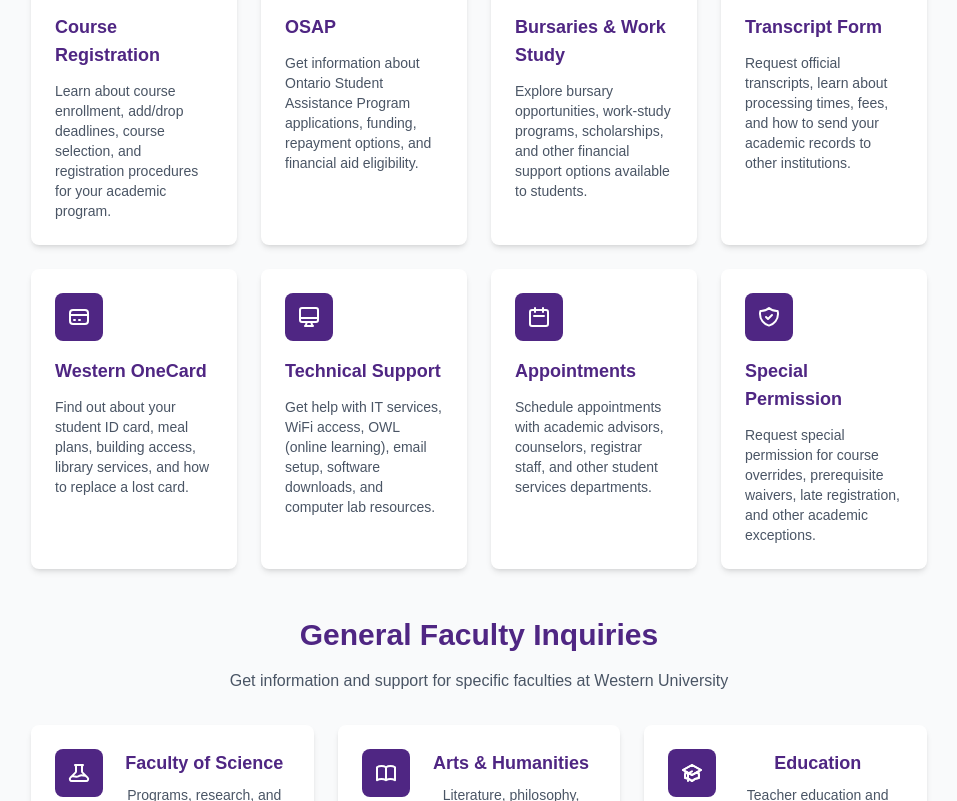
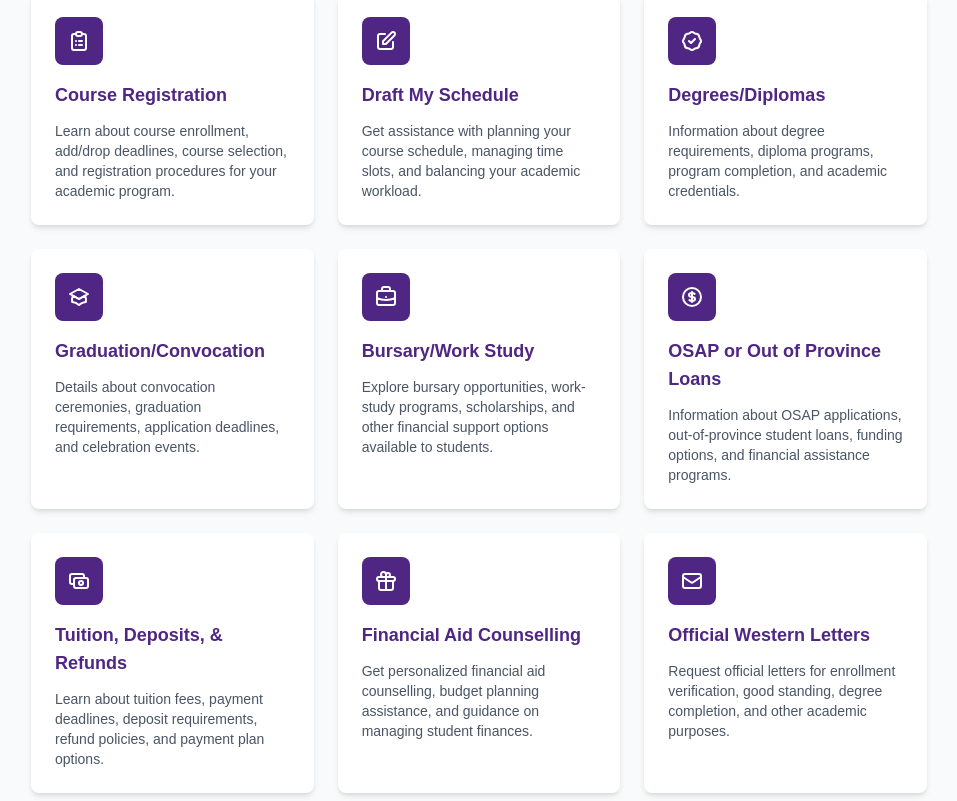
Before and after one commit to ArjaynP/uwo-chatbot, a Next.js app: page / in a window 1280 px wide. Shown: the part 1099-1900 px from the top of the page, without its empty margins (161-1118 px from the left). Built offline with nearby package versions, Linux system fonts and the light colour scheme.

Commit message:
Changed the Topics for Student Central

```diff
--- a/app/page.tsx
+++ b/app/page.tsx
@@ -72,8 +72,9 @@ export default function Home() {
 
           {/* Topics Section */}
           <div className="mb-12">
-            <h2 className="text-3xl font-bold text-[#4F2683] mb-8">What Can I Help You With?</h2>
-            <div className="grid grid-cols-1 md:grid-cols-2 lg:grid-cols-4 gap-6 text-left">
+            <h1 className="text-3xl font-bold text-[#4F2683] mb-8">What Can I Help You With?</h1>
+            <h2 className="text-3xl font-bold text-[#4F2683] mb-8">Student Central</h2>
+            <div className="grid grid-cols-1 md:grid-cols-2 lg:grid-cols-3 gap-6 text-left">
               {/* Course Registration */}
               <div className="bg-white rounded-lg shadow-md p-6 hover:shadow-lg transition-shadow">
                 <div className="w-12 h-12 bg-[#4F2683] rounded-lg flex items-center justify-center mb-4">
@@ -87,94 +88,160 @@ export default function Home() {
                 </p>
               </div>
 
-              {/* OSAP */}
+              {/* Draft My Schedule */}
+              <div className="bg-white rounded-lg shadow-md p-6 hover:shadow-lg transition-shadow">
+                <div className="w-12 h-12 bg-[#4F2683] rounded-lg flex items-center justify-center mb-4">
+                  <svg className="w-6 h-6 text-white" fill="none" stroke="currentColor" viewBox="0 0 24 24">
+                    <path strokeLinecap="round" strokeLinejoin="round" strokeWidth={2} d="M11 5H6a2 2 0 00-2 2v11a2 2 0 002 2h11a2 2 0 002-2v-5m-1.414-9.414a2 2 0 112.828 2.828L11.828 15H9v-2.828l8.586-8.586z" />
+                  </svg>
+                </div>
+                <h3 className="text-lg font-semibold text-[#4F2683] mb-3">Draft My Schedule</h3>
+                <p className="text-sm text-gray-600">
+                  Get assistance with planning your course schedule, managing time slots, and balancing your academic workload.
+                </p>
+              </div>
+
+              {/* Degrees/Diplomas */}
+              <div className="bg-white rounded-lg shadow-md p-6 hover:shadow-lg transition-shadow">
+                <div className="w-12 h-12 bg-[#4F2683] rounded-lg flex items-center justify-center mb-4">
+                  <svg className="w-6 h-6 text-white" fill="none" stroke="currentColor" viewBox="0 0 24 24">
+                    <path strokeLinecap="round" strokeLinejoin="round" strokeWidth={2} d="M9 12l2 2 4-4M7.835 4.697a3.42 3.42 0 001.946-.806 3.42 3.42 0 014.438 0 3.42 3.42 0 001.946.806 3.42 3.42 0 013.138 3.138 3.42 3.42 0 00.806 1.946 3.42 3.42 0 010 4.438 3.42 3.42 0 00-.806 1.946 3.42 3.42 0 01-3.138 3.138 3.42 3.42 0 00-1.946.806 3.42 3.42 0 01-4.438 0 3.42 3.42 0 00-1.946-.806 3.42 3.42 0 01-3.138-3.138 3.42 3.42 0 00-.806-1.946 3.42 3.42 0 010-4.438 3.42 3.42 0 00.806-1.946 3.42 3.42 0 013.138-3.138z" />
+                  </svg>
+                </div>
+                <h3 className="text-lg font-semibold text-[#4F2683] mb-3">Degrees/Diplomas</h3>
+                <p className="text-sm text-gray-600">
+                  Information about degree requirements, diploma programs, program completion, and academic credentials.
+                </p>
+              </div>
+
+              {/* Graduation/Convocation */}
+              <div className="bg-white rounded-lg shadow-md p-6 hover:shadow-lg transition-shadow">
+                <div className="w-12 h-12 bg-[#4F2683] rounded-lg flex items-center justify-center mb-4">
+                  <svg className="w-6 h-6 text-white" fill="none" stroke="currentColor" viewBox="0 0 24 24">
+                    <path strokeLinecap="round" strokeLinejoin="round" strokeWidth={2} d="M12 14l9-5-9-5-9 5 9 5z" />
+                    <path strokeLinecap="round" strokeLinejoin="round" strokeWidth={2} d="M12 14l6.16-3.422a12.083 12.083 0 01.665 6.479A11.952 11.952 0 0012 20.055a11.952 11.952 0 00-6.824-2.998 12.078 12.078 0 01.665-6.479L12 14z" />
+                  </svg>
+                </div>
+                <h3 className="text-lg font-semibold text-[#4F2683] mb-3">Graduation/Convocation</h3>
+                <p className="text-sm text-gray-600">
+                  Details about convocation ceremonies, graduation requirements, application deadlines, and celebration events.
+                </p>
+              </div>
+
+              {/* Bursary/Work Study */}
+              <div className="bg-white rounded-lg shadow-md p-6 hover:shadow-lg transition-shadow">
+                <div className="w-12 h-12 bg-[#4F2683] rounded-lg flex items-center justify-center mb-4">
+                  <svg className="w-6 h-6 text-white" fill="none" stroke="currentColor" viewBox="0 0 24 24">
+                    <path strokeLinecap="round" strokeLinejoin="round" strokeWidth={2} d="M21 13.255A23.931 23.931 0 0112 15c-3.183 0-6.22-.62-9-1.745M16 6V4a2 2 0 00-2-2h-4a2 2 0 00-2 2v2m4 6h.01M5 20h14a2 2 0 002-2V8a2 2 0 00-2-2H5a2 2 0 00-2 2v10a2 2 0 002 2z" />
+                  </svg>
+                </div>
+                <h3 className="text-lg font-semibold text-[#4F2683] mb-3">Bursary/Work Study</h3>
+                <p className="text-sm text-gray-600">
+                  Explore bursary opportunities, work-study programs, scholarships, and other financial support options available to students.
+                </p>
+              </div>
+
+              {/* OSAP or Out of Province Loans */}
               <div className="bg-white rounded-lg shadow-md p-6 hover:shadow-lg transition-shadow">
                 <div className="w-12 h-12 bg-[#4F2683] rounded-lg flex items-center justify-center mb-4">
                   <svg className="w-6 h-6 text-white" fill="none" stroke="currentColor" viewBox="0 0 24 24">
                     <path strokeLinecap="round" strokeLinejoin="round" strokeWidth={2} d="M12 8c-1.657 0-3 .895-3 2s1.343 2 3 2 3 .895 3 2-1.343 2-3 2m0-8c1.11 0 2.08.402 2.599 1M12 8V7m0 1v8m0 0v1m0-1c-1.11 0-2.08-.402-2.599-1M21 12a9 9 0 11-18 0 9 9 0 0118 0z" />
                   </svg>
                 </div>
-                <h3 className="text-lg font-semibold text-[#4F2683] mb-3">OSAP</h3>
+                <h3 className="text-lg font-semibold text-[#4F2683] mb-3">OSAP or Out of Province Loans</h3>
                 <p className="text-sm text-gray-600">
-                  Get information about Ontario Student Assistance Program applications, funding, repayment options, and financial aid eligibility.
+                  Information about OSAP applications, out-of-province student loans, funding options, and financial assistance programs.
                 </p>
               </div>
 
-              {/* Bursaries & Work Study */}
+              {/* Tuition, Deposits, & Refunds */}
               <div className="bg-white rounded-lg shadow-md p-6 hover:shadow-lg transition-shadow">
                 <div className="w-12 h-12 bg-[#4F2683] rounded-lg flex items-center justify-center mb-4">
                   <svg className="w-6 h-6 text-white" fill="none" stroke="currentColor" viewBox="0 0 24 24">
-                    <path strokeLinecap="round" strokeLinejoin="round" strokeWidth={2} d="M21 13.255A23.931 23.931 0 0112 15c-3.183 0-6.22-.62-9-1.745M16 6V4a2 2 0 00-2-2h-4a2 2 0 00-2 2v2m4 6h.01M5 20h14a2 2 0 002-2V8a2 2 0 00-2-2H5a2 2 0 00-2 2v10a2 2 0 002 2z" />
+                    <path strokeLinecap="round" strokeLinejoin="round" strokeWidth={2} d="M17 9V7a2 2 0 00-2-2H5a2 2 0 00-2 2v6a2 2 0 002 2h2m2 4h10a2 2 0 002-2v-6a2 2 0 00-2-2H9a2 2 0 00-2 2v6a2 2 0 002 2zm7-5a2 2 0 11-4 0 2 2 0 014 0z" />
                   </svg>
                 </div>
-                <h3 className="text-lg font-semibold text-[#4F2683] mb-3">Bursaries & Work Study</h3>
+                <h3 className="text-lg font-semibold text-[#4F2683] mb-3">Tuition, Deposits, & Refunds</h3>
                 <p className="text-sm text-gray-600">
-                  Explore bursary opportunities, work-study programs, scholarships, and other financial support options available to students.
+                  Learn about tuition fees, payment deadlines, deposit requirements, refund policies, and payment plan options.
                 </p>
               </div>
 
-              {/* Transcript Form */}
+              {/* Financial Aid Counselling */}
+              <div className="bg-white rounded-lg shadow-md p-6 hover:shadow-lg transition-shadow">
+                <div className="w-12 h-12 bg-[#4F2683] rounded-lg flex items-center justify-center mb-4">
+                  <svg className="w-6 h-6 text-white" fill="none" stroke="currentColor" viewBox="0 0 24 24">
+                    <path strokeLinecap="round" strokeLinejoin="round" strokeWidth={2} d="M12 8v13m0-13V6a2 2 0 112 2h-2zm0 0V5.5A2.5 2.5 0 109.5 8H12zm-7 4h14M5 12a2 2 0 110-4h14a2 2 0 110 4M5 12v7a2 2 0 002 2h10a2 2 0 002-2v-7" />
+                  </svg>
+                </div>
+                <h3 className="text-lg font-semibold text-[#4F2683] mb-3">Financial Aid Counselling</h3>
+                <p className="text-sm text-gray-600">
+                  Get personalized financial aid counselling, budget planning assistance, and guidance on managing student finances.
+                </p>
+              </div>
+
+              {/* Official Western Letters */}
+              <div className="bg-white rounded-lg shadow-md p-6 hover:shadow-lg transition-shadow">
+                <div className="w-12 h-12 bg-[#4F2683] rounded-lg flex items-center justify-center mb-4">
+                  <svg className="w-6 h-6 text-white" fill="none" stroke="currentColor" viewBox="0 0 24 24">
+                    <path strokeLinecap="round" strokeLinejoin="round" strokeWidth={2} d="M3 8l7.89 5.26a2 2 0 002.22 0L21 8M5 19h14a2 2 0 002-2V7a2 2 0 00-2-2H5a2 2 0 00-2 2v10a2 2 0 002 2z" />
+                  </svg>
+                </div>
+                <h3 className="text-lg font-semibold text-[#4F2683] mb-3">Official Western Letters</h3>
+                <p className="text-sm text-gray-600">
+                  Request official letters for enrollment verification, good standing, degree completion, and other academic purposes.
+                </p>
+              </div>
+
+              {/* Third Party Forms */}
               <div className="bg-white rounded-lg shadow-md p-6 hover:shadow-lg transition-shadow">
                 <div className="w-12 h-12 bg-[#4F2683] rounded-lg flex items-center justify-center mb-4">
                   <svg className="w-6 h-6 text-white" fill="none" stroke="currentColor" viewBox="0 0 24 24">
                     <path strokeLinecap="round" strokeLinejoin="round" strokeWidth={2} d="M9 12h6m-6 4h6m2 5H7a2 2 0 01-2-2V5a2 2 0 012-2h5.586a1 1 0 01.707.293l5.414 5.414a1 1 0 01.293.707V19a2 2 0 01-2 2z" />
                   </svg>
                 </div>
-                <h3 className="text-lg font-semibold text-[#4F2683] mb-3">Transcript Form</h3>
+                <h3 className="text-lg font-semibold text-[#4F2683] mb-3">Third Party Forms</h3>
+                <p className="text-sm text-gray-600">
+                  Submit and process third party forms for insurance, sponsorships, loan providers, and external organizations.
+                </p>
+              </div>
+
+              {/* Transcripts */}
+              <div className="bg-white rounded-lg shadow-md p-6 hover:shadow-lg transition-shadow">
+                <div className="w-12 h-12 bg-[#4F2683] rounded-lg flex items-center justify-center mb-4">
+                  <svg className="w-6 h-6 text-white" fill="none" stroke="currentColor" viewBox="0 0 24 24">
+                    <path strokeLinecap="round" strokeLinejoin="round" strokeWidth={2} d="M7 21h10a2 2 0 002-2V9.414a1 1 0 00-.293-.707l-5.414-5.414A1 1 0 0012.586 3H7a2 2 0 00-2 2v14a2 2 0 002 2z" />
+                  </svg>
+                </div>
+                <h3 className="text-lg font-semibold text-[#4F2683] mb-3">Transcripts</h3>
                 <p className="text-sm text-gray-600">
                   Request official transcripts, learn about processing times, fees, and how to send your academic records to other institutions.
                 </p>
               </div>
 
-              {/* Western OneCard */}
+              {/* Western ONECard */}
               <div className="bg-white rounded-lg shadow-md p-6 hover:shadow-lg transition-shadow">
                 <div className="w-12 h-12 bg-[#4F2683] rounded-lg flex items-center justify-center mb-4">
                   <svg className="w-6 h-6 text-white" fill="none" stroke="currentColor" viewBox="0 0 24 24">
                     <path strokeLinecap="round" strokeLinejoin="round" strokeWidth={2} d="M3 10h18M7 15h1m4 0h1m-7 4h12a3 3 0 003-3V8a3 3 0 00-3-3H6a3 3 0 00-3 3v8a3 3 0 003 3z" />
                   </svg>
                 </div>
-                <h3 className="text-lg font-semibold text-[#4F2683] mb-3">Western OneCard</h3>
+                <h3 className="text-lg font-semibold text-[#4F2683] mb-3">Western ONECard</h3>
                 <p className="text-sm text-gray-600">
                   Find out about your student ID card, meal plans, building access, library services, and how to replace a lost card.
                 </p>
               </div>
 
-              {/* Technical Support */}
+              {/* Other */}
               <div className="bg-white rounded-lg shadow-md p-6 hover:shadow-lg transition-shadow">
                 <div className="w-12 h-12 bg-[#4F2683] rounded-lg flex items-center justify-center mb-4">
                   <svg className="w-6 h-6 text-white" fill="none" stroke="currentColor" viewBox="0 0 24 24">
-                    <path strokeLinecap="round" strokeLinejoin="round" strokeWidth={2} d="M9.75 17L9 20l-1 1h8l-1-1-.75-3M3 13h18M5 17h14a2 2 0 002-2V5a2 2 0 00-2-2H5a2 2 0 00-2 2v10a2 2 0 002 2z" />
+                    <path strokeLinecap="round" strokeLinejoin="round" strokeWidth={2} d="M8.228 9c.549-1.165 2.03-2 3.772-2 2.21 0 4 1.343 4 3 0 1.4-1.278 2.575-3.006 2.907-.542.104-.994.54-.994 1.093m0 3h.01M21 12a9 9 0 11-18 0 9 9 0 0118 0z" />
                   </svg>
                 </div>
-                <h3 className="text-lg font-semibold text-[#4F2683] mb-3">Technical Support</h3>
+                <h3 className="text-lg font-semibold text-[#4F2683] mb-3">Other</h3>
                 <p className="text-sm text-gray-600">
-                  Get help with IT services, WiFi access, OWL (online learning), email setup, software downloads, and computer lab resources.
-                </p>
-              </div>
-
-              {/* Appointments */}
-              <div className="bg-white rounded-lg shadow-md p-6 hover:shadow-lg transition-shadow">
-                <div className="w-12 h-12 bg-[#4F2683] rounded-lg flex items-center justify-center mb-4">
-                  <svg className="w-6 h-6 text-white" fill="none" stroke="currentColor" viewBox="0 0 24 24">
-                    <path strokeLinecap="round" strokeLinejoin="round" strokeWidth={2} d="M8 7V3m8 4V3m-9 8h10M5 21h14a2 2 0 002-2V7a2 2 0 00-2-2H5a2 2 0 00-2 2v12a2 2 0 002 2z" />
-                  </svg>
-                </div>
-                <h3 className="text-lg font-semibold text-[#4F2683] mb-3">Appointments</h3>
-                <p className="text-sm text-gray-600">
-                  Schedule appointments with academic advisors, counselors, registrar staff, and other student services departments.
-                </p>
-              </div>
-
-              {/* Special Permission */}
-              <div className="bg-white rounded-lg shadow-md p-6 hover:shadow-lg transition-shadow">
-                <div className="w-12 h-12 bg-[#4F2683] rounded-lg flex items-center justify-center mb-4">
-                  <svg className="w-6 h-6 text-white" fill="none" stroke="currentColor" viewBox="0 0 24 24">
-                    <path strokeLinecap="round" strokeLinejoin="round" strokeWidth={2} d="M9 12l2 2 4-4m5.618-4.016A11.955 11.955 0 0112 2.944a11.955 11.955 0 01-8.618 3.04A12.02 12.02 0 003 9c0 5.591 3.824 10.29 9 11.622 5.176-1.332 9-6.03 9-11.622 0-1.042-.133-2.052-.382-3.016z" />
-                  </svg>
-                </div>
-                <h3 className="text-lg font-semibold text-[#4F2683] mb-3">Special Permission</h3>
-                <p className="text-sm text-gray-600">
-                  Request special permission for course overrides, prerequisite waivers, late registration, and other academic exceptions.
+                  Have questions about something not listed? Ask about any other Western University services, policies, or general inquiries.
                 </p>
               </div>
             </div>
```
